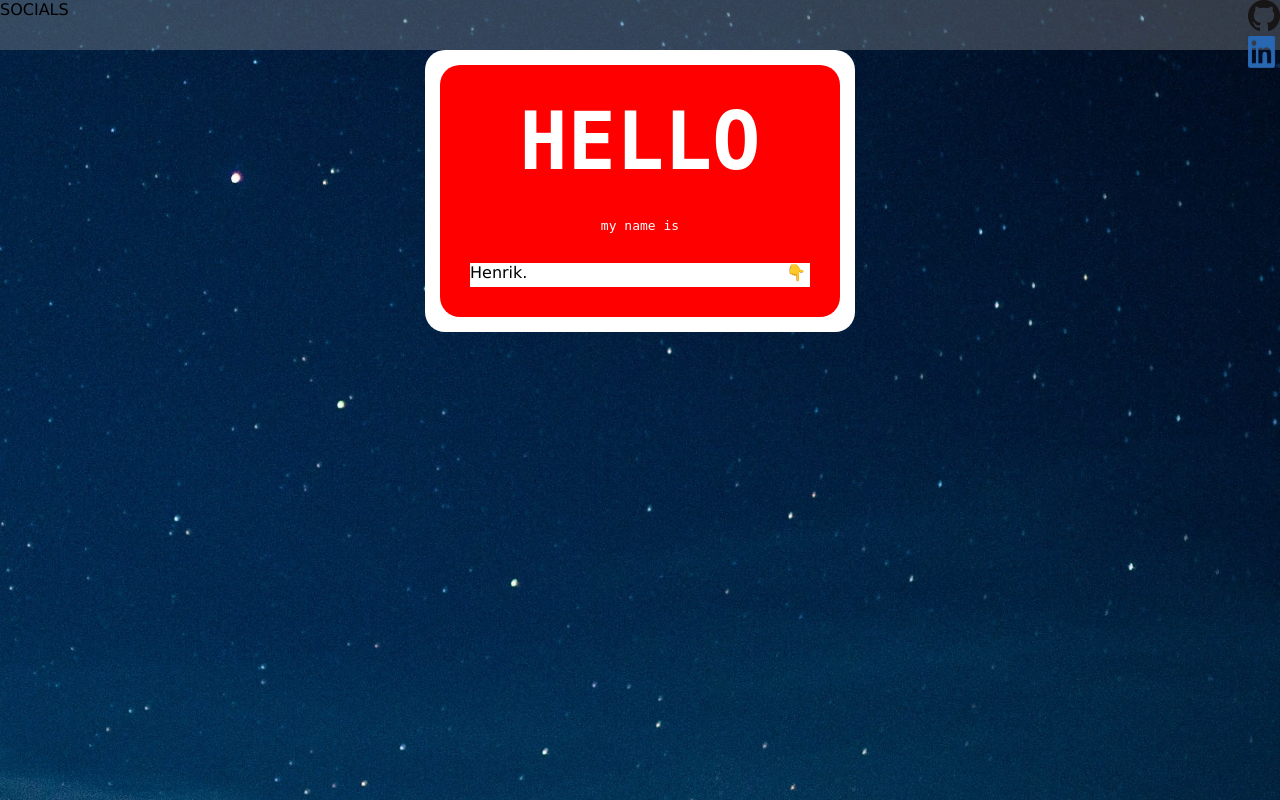
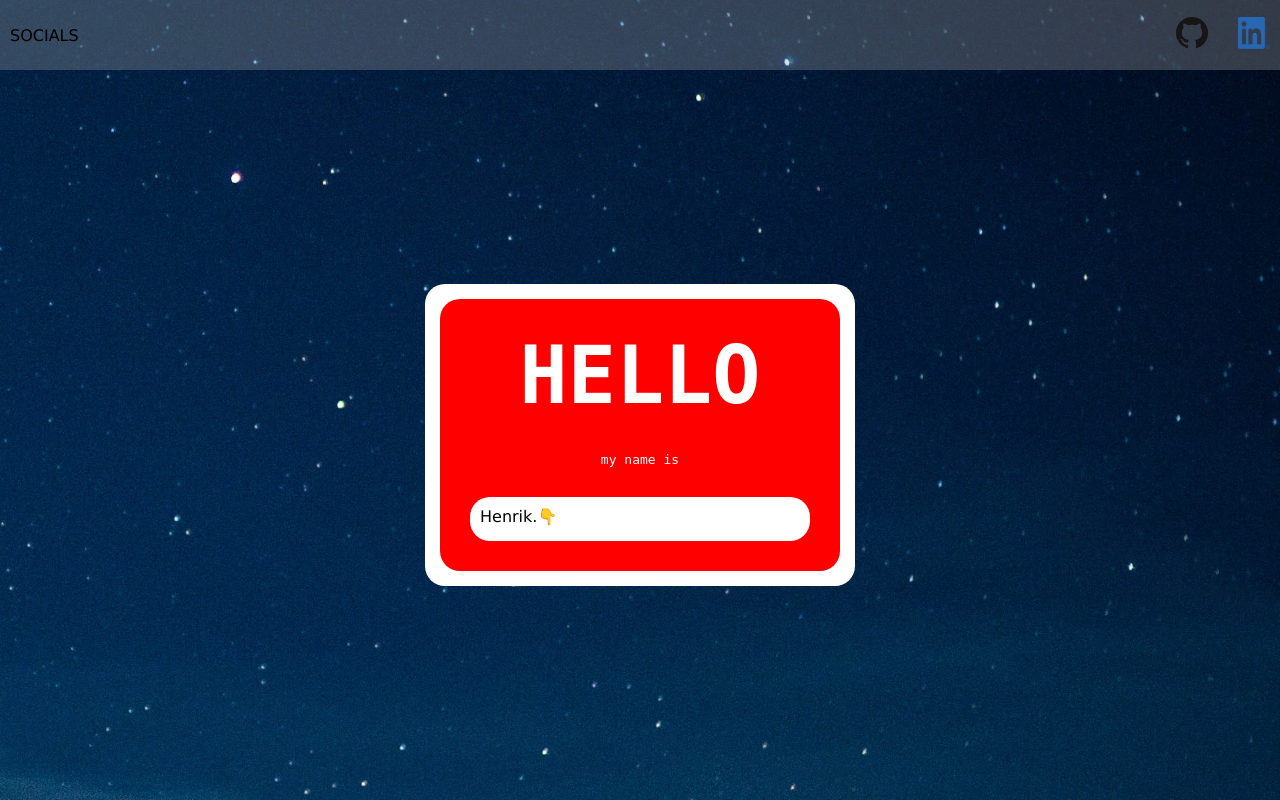
Before and after one commit to heinohen/portfolio, a Django app: page / in a window 1280 px wide. Run offline with Django 4.2, Linux system fonts and the light colour scheme.

Commit message:
some progress

```diff
--- a/base/templates/index.html
+++ b/base/templates/index.html
@@ -11,9 +11,9 @@
 <body>
 
         <div class = "header">
-            <div class = "p"><p>SOCIALS</p>
+            <div class = "leftHead"><p>SOCIALS</p>
             </div>
-            <div>
+            <div class = "rightHead">
                 <div class = "github">
                     <a href="https://github.com/heinohen"><img src="{% static 'images/git-32.png'%}" alt="" id = "gitLink"></a>
                 </div>
@@ -34,7 +34,7 @@
                     <div class = "me">
                         <details>
                             <summary>
-                            Henrik.
+                            <p>Henrik.</p>
                             <span class="icon">👇</span>
                             </summary>
                             <p>
@@ -104,6 +104,11 @@
                                         <div class = "project">Rock paper scissors
                                             <a href=" https://heinohen.github.io/rock-paper-scissor/"><img src="{% static 'images/git-32.png'%}" alt="" id = "gitLink"></a>
                                         </div>
+
+                                        <div class = "project">Etch-a-sketch
+                                            <a href=" https://heinohen.github.io/etch-a-sketch/"><img src="{% static 'images/git-32.png'%}" alt="" id = "gitLink"></a>
+                                        </div>
+
                                     </details>
                                 </div>
                             </div>
--- a/static/css/style.css
+++ b/static/css/style.css
@@ -12,6 +12,8 @@ body {
     background-position: center center;
     background-repeat: no-repeat;
     background-size: cover;
+    display: flex;
+    flex-direction: column;
 }
 
 .header {
@@ -20,6 +22,14 @@ body {
     display: flex;
     flex-direction: row;
     justify-content: space-between;
+    align-items: center;
+    padding: 10px;
+}
+
+.rightHead {
+    display: flex;
+    flex-direction: row;
+    gap: 30px;
 }
 
 .mid {
@@ -64,6 +74,10 @@ body {
 .me {
     background-color: white;
     width: 40hv;
+    display: flex;
+    align-items: center;
+    border-radius: 20px;
+    padding: 10px;
 }
 
 .secondLevel {
@@ -80,10 +94,15 @@ body {
 }
 
 
-#gitLink:hover, #ln:hover {
+#gitLink:hover{
     transform: scale(1.3);
-    box-shadow: 0px 0px 20px 0px gold;
+
     border-radius: 50%;
+}
+
+#ln:hover {
+    transform: scale(1.3);
+
 }
 
 #ln {
```
